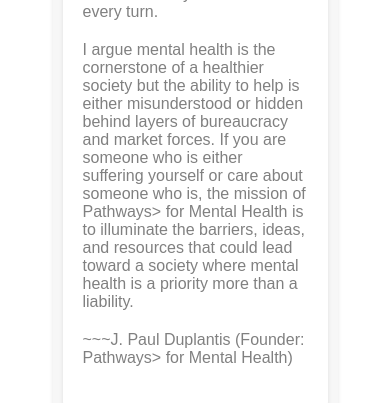
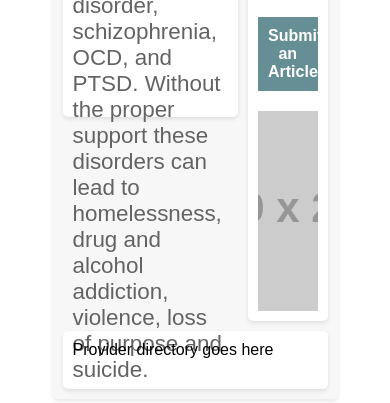
Before and after one commit to paulduplantis/DIWTemplate, a plain HTML site: page index.html in a window 390 px wide. Shown: the part 1729-2132 px from the top of the page. Drawn offline with Linux system fonts and the light colour scheme; placeholder pictures from the web are drawn by us.

Commit message:
Update index.html

```diff
--- a/index.html
+++ b/index.html
@@ -321,43 +321,39 @@
         }
 
         .block-container {
-            display: flex; /* Flex display for side-by-side layout */
+            display: flex;
+            gap: 10px; /* 10px margin between the blocks */
             margin-bottom: 10px; /* Margin below the side-by-side blocks */
-            justify-content: space-between; /* Space out blocks */
-            flex-wrap: wrap; /* Allow wrapping on smaller screens */
-            width: 100%; /* Full width of the container */
         }
 
         .block-left {
-            width: calc(70% - 10px); /* Base width minus margin */
-            max-width: 600px; /* Maximum width for better control */
-            height: auto; /* Flexible height */
-            background-color: #ffffff; /* Background color */
-            border-radius: 5px; /* Border radius */
+            width: 70%; /* Set width to 70% */
+            height: 550px; /* Fixed height */
+            background-color: #ffffff; /* Optional: Set a different background color */
+            border-radius: 5px; /* Optional: Add border radius */
             box-sizing: border-box; /* Include padding in height/width */
             padding: 10px; /* Padding inside the block */
-            box-shadow: 0 2px 4px rgba(0, 0, 0, 0.1); /* Subtle shadow */
-            font-size: 1.4rem; /* Responsive font size */
-            color: #808080; /* Font color to gray */
-            font-family: 'Arial', sans-serif; /* Font family */
-            flex-grow: 1; /* Allow to grow */
-            flex-shrink: 1; /* Allow to shrink */
-            margin-right: 10px; /* Margin to separate from right block */
+            box-shadow: 0 2px 4px rgba(0, 0, 0, 0.1); /* Optional: Add a subtle shadow */
+            font-size: 1.4em;
+            color: #636363; /* Corrected: Set font color to gray */
+            font-family: 'Arial', sans-serif;
+
+        }
+
+        .block-left>* {
+            margin: 0; /* Reset any margins on child elements */
+            padding: 0; /* Reset any padding on child elements */
         }
 
         .block-right {
-            width: 30%; /* Base width */
-            max-width: 350px; /* Maximum width to prevent excessive stretching */
-            background-color: #ffffff; /* Background color */
-            border-radius: 5px; /* Border radius */
+            width: 30%; /* Set width to 30% */
+            background-color: #ffffff; /* Optional: Set a different background color */
+            border-radius: 5px; /* Optional: Add border radius */
             box-sizing: border-box; /* Include padding in height/width */
             padding: 10px; /* Padding inside the block */
-            box-shadow: 0 2px 4px rgba(0, 0, 0, 0.1); /* Subtle shadow */
-            flex-grow: 1; /* Allow to grow */
-            flex-shrink: 1; /* Allow to shrink */
+            box-shadow: 0 2px 4px rgba(0, 0, 0, 0.1); /* Optional: Add a subtle shadow */
         }
 
-        .block-left>*,
         .block-right>* {
             margin: 0; /* Reset any margins on child elements */
             padding: 0; /* Reset any padding on child elements */
@@ -475,58 +471,6 @@
             font-size: 1em;
             color: #fff;
         }
-
-        /* Media Queries for Responsiveness */
-        @media (max-width: 768px) { /* Adjust styles for tablets and smaller screens */
-            .block-container {
-                flex-direction: column; /* Stack blocks vertically */
-            }
-
-            .block-left,
-            .block-right {
-                width: 100%; /* Full width for both blocks */
-                max-width: none; /* Remove max-width */
-                padding: 15px; /* Adjust padding for better readability */
-                font-size: 1.2rem; /* Slightly smaller text */
-                margin-right: 0; /* Remove right margin */
-            }
-        }
-
-        @media (max-width: 480px) { /* Adjust styles for mobile devices */
-            .block-container {
-                flex-direction: column; /* Stack blocks vertically */
-            }
-
-            .block-left,
-            .block-right {
-                width: 100%; /* Full width for both blocks */
-                max-width: none; /* Remove max-width */
-                padding: 20px; /* Increase padding for touch-friendly design */
-                font-size: 1rem; /* Smaller text for readability */
-                margin-right: 0; /* Remove right margin */
-            }
-
-            .block-left p,
-            .block-right p {
-                font-size: 1em; /* Adjust text size for mobile readability */
-            }
-
-            .submit-article {
-                padding: 15px; /* Increase padding for touch-friendly design */
-                font-size: 1.2em; /* Slightly larger text for buttons */
-            }
-
-            .image-container {
-                margin-top: 10px; /* Adjust spacing */
-                width: 100%; /* Full width of the block */
-                height: auto; /* Adjust height for better fitting */
-            }
-
-            .mental-health-message {
-                padding: 15px; /* Make padding consistent */
-                font-size: 0.9em; /* Adjust font size for better visibility */
-            }
-        }
     </style>
 </head>
 
@@ -606,6 +550,7 @@
                     target="_blank">
                     <img src="https://paulduplantis.github.io/DIWTemplate/gmail.png" alt="Gmail">
                        </a>
+
                     </div>
                     <div class="subscribe-section">
                         <span>Subscribe to Learn</span>
@@ -754,5 +699,4 @@
     </script>
 
 </body>
-
 </html>
```
Lines whose indentation alone changed are shown as unchanged.
